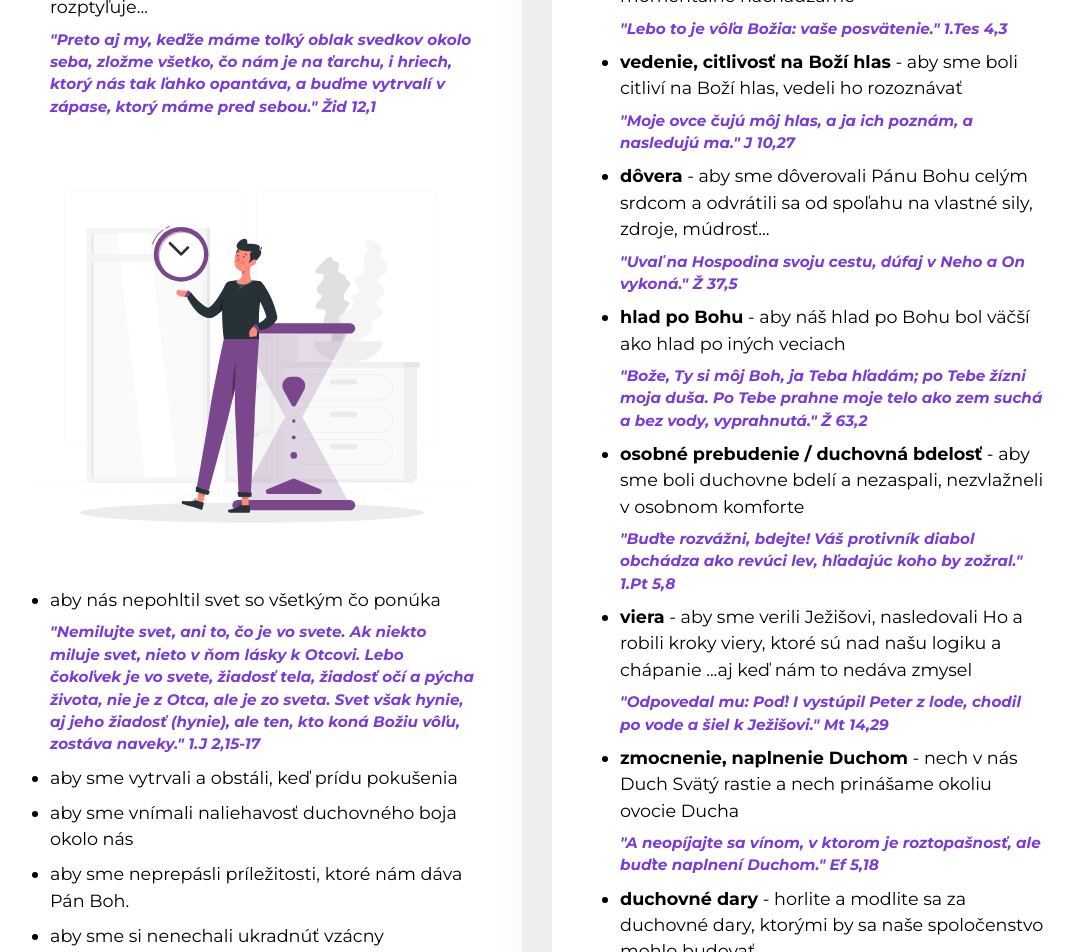
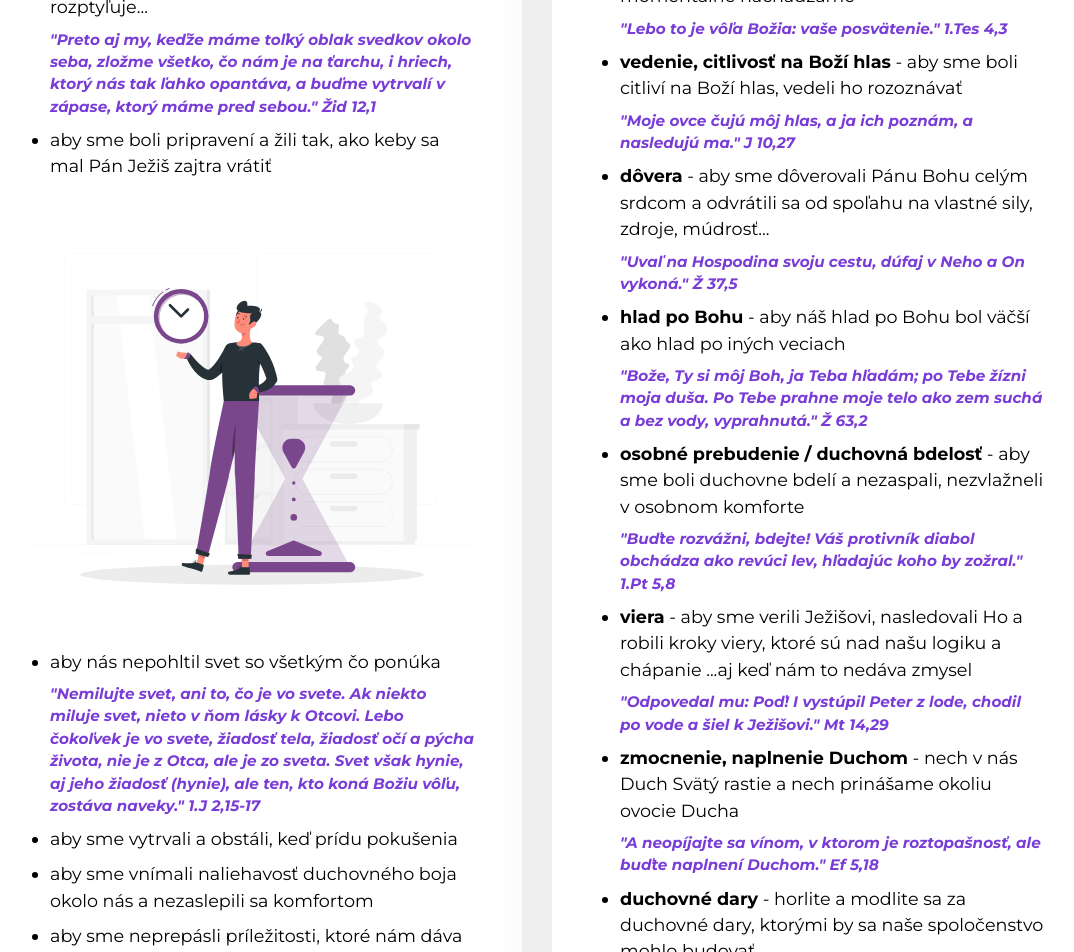
Before and after one commit to pergalsk/retaz-patmos-web, an Angular app: page / in a window 1280 px wide. Shown: the part 2680-3632 px from the top of the page, without its empty margins (103-1177 px from the left). Built offline with nearby package versions, Linux system fonts and the light colour scheme; no server answers.

Commit message:
Dev: HTML code style - small tidy up again

```diff
--- a/src/app/contents/content04/content04.component.html
+++ b/src/app/contents/content04/content04.component.html
@@ -22,6 +22,8 @@
         Žid 12,1
       </em>
     </li>
+
+    <li>aby sme boli pripravení a žili tak, ako keby sa mal Pán Ježiš zajtra vrátiť</li>
   </ul>
 
   <app-svg-time></app-svg-time>
@@ -39,7 +41,7 @@
 
     <li>aby sme vytrvali a obstáli, keď prídu pokušenia</li>
 
-    <li>aby sme vnímali naliehavosť duchovného boja okolo nás</li>
+    <li>aby sme vnímali naliehavosť duchovného boja okolo nás a nezaslepili sa komfortom</li>
 
     <li>aby sme neprepásli príležitosti, ktoré nám dáva Pán Boh.</li>
 
```
